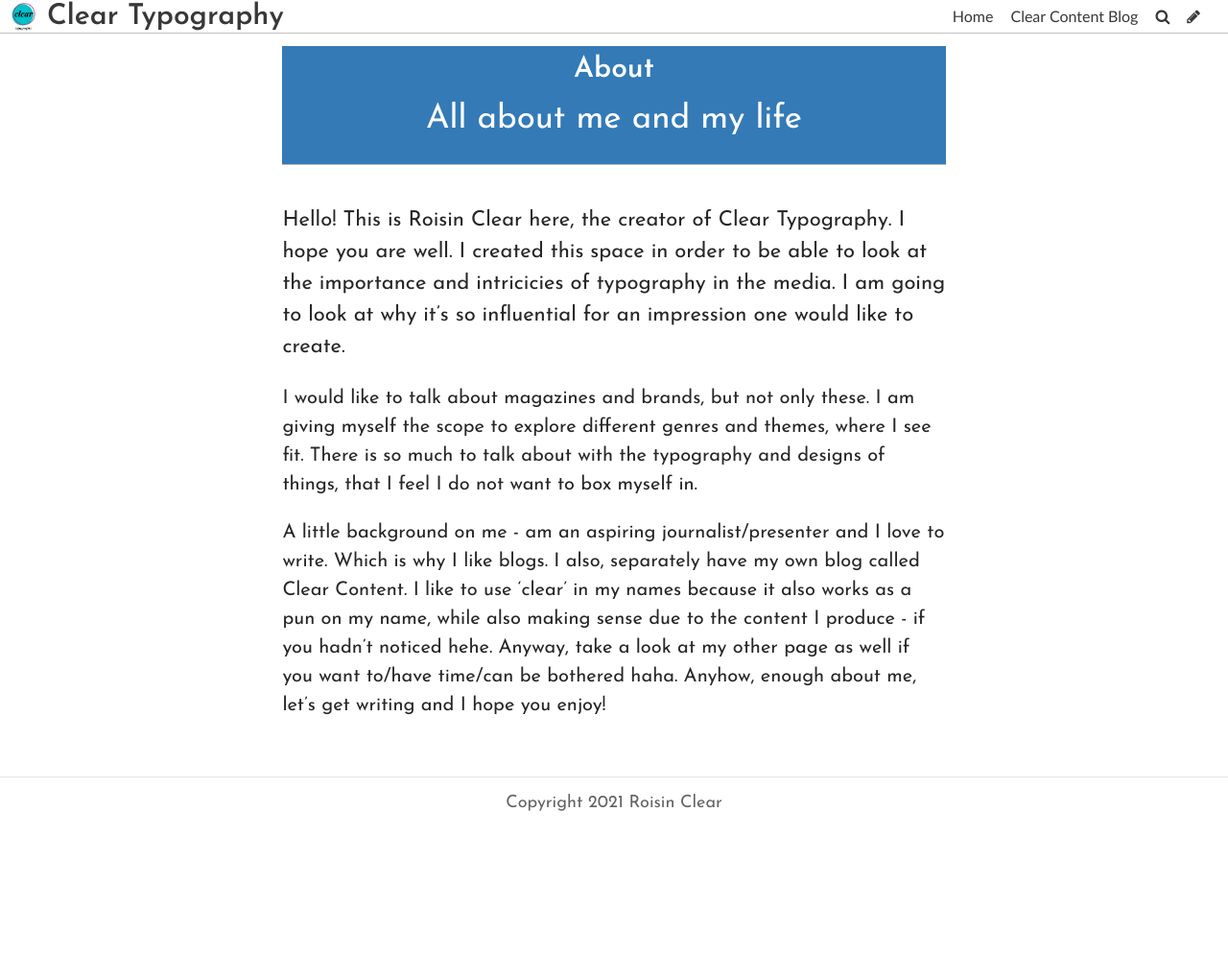
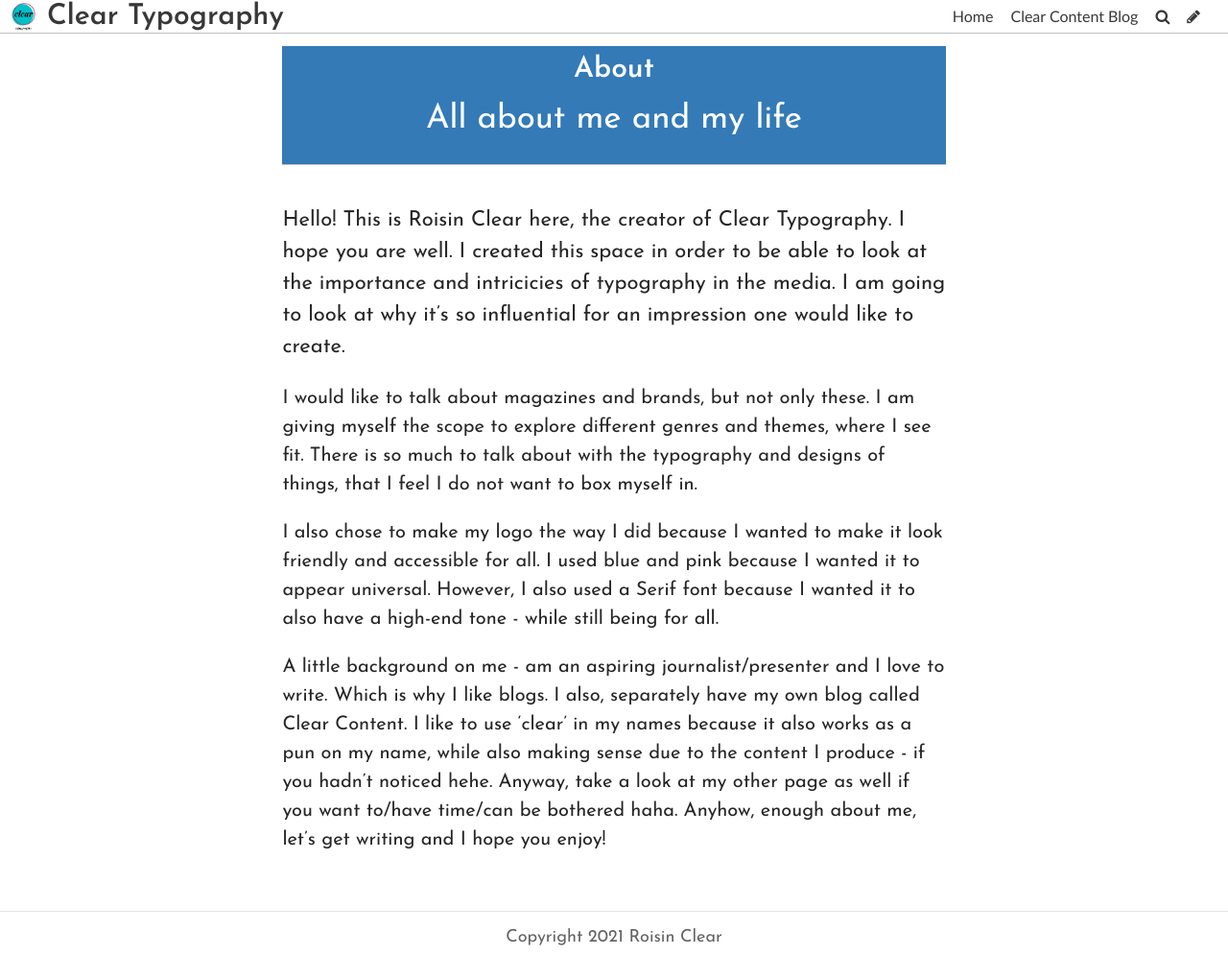
Before and after one commit to roisinclear/typographyroisin, a Jekyll site: the page built from pages/about.md, in a window 1280 px wide. Shown: the whole page at 96% size. Built offline with Jekyll 4.4.1, drawn with Linux system fonts in a browser that asks for light colours; some web fonts are replaced; before the commit the page ends 900 px from its top, so only the background shows below that.

Commit message:
Update Page “about”

```diff
--- a/pages/about.md
+++ b/pages/about.md
@@ -14,4 +14,6 @@ Hello! This is Roisin Clear here, the creator of Clear Typography. I hope you ar
 
 I would like to talk about magazines and brands, but not only these. I am giving myself the scope to explore different genres and themes, where I see fit. There is so much to talk about with the typography and designs of things, that I feel I do not want to box myself in.
 
+I also chose to make my logo the way I did because I wanted to make it look friendly and accessible for all. I used blue and pink because I wanted it to appear universal. However, I also used a Serif font because I wanted it to also have a high-end tone - while still being for all.
+
 A little background on me - am an aspiring journalist/presenter and I love to write. Which is why I like blogs. I also, separately have my own blog called Clear Content. I like to use 'clear' in my names because it also works as a pun on my name, while also making sense due to the content I produce - if you hadn't noticed hehe. Anyway, take a look at my other page as well if you want to/have time/can be bothered haha. Anyhow, enough about me, let's get writing and I hope you enjoy!
```
